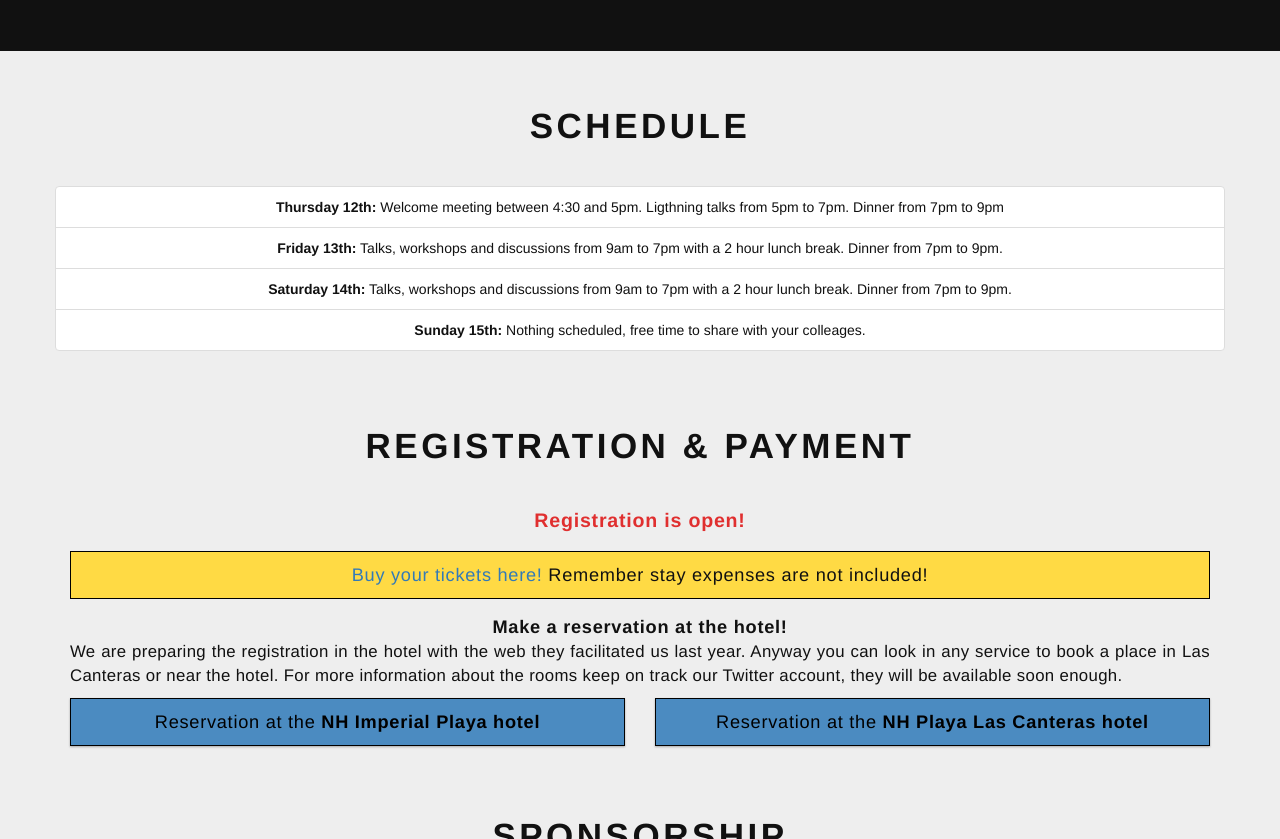
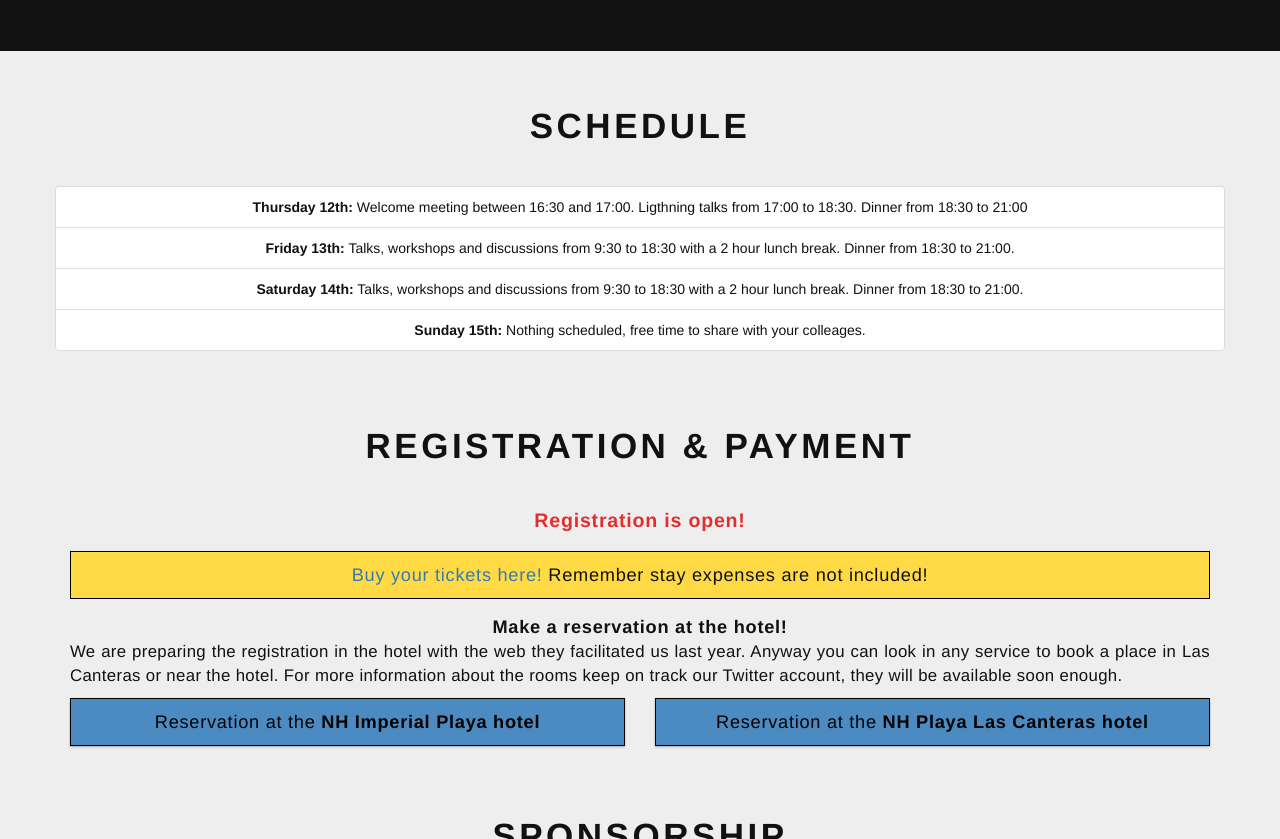
Before and after one commit to Suui/Socracan, a Jekyll site: the page built from home.html, in a window 1280 px wide and 900 px high, scrolled down 4123 px, cut to the strip 61-900 px from the top of the window. Built offline with Jekyll 4.4.1, drawn with Linux system fonts in a browser that asks for light colours.

Commit message:
Update dinner schedule and use 24 hours formats

```diff
--- a/_layouts/home.html
+++ b/_layouts/home.html
@@ -128,9 +128,9 @@
           <div class="row">
             <div class="title">Schedule</div>
             <ul class="list-group">
-              <li class="list-group-item"><b>Thursday 12th:</b> Welcome meeting between 4:30 and 5pm. Ligthning talks from 5pm to 7pm. Dinner from 7pm to 9pm</li>
-              <li class="list-group-item"><b>Friday 13th:</b> Talks, workshops and discussions from 9am to 7pm with a 2 hour lunch break. Dinner from 7pm to 9pm.</li>
-              <li class="list-group-item"><b>Saturday 14th:</b> Talks, workshops and discussions from 9am to 7pm with a 2 hour lunch break. Dinner from 7pm to 9pm.</li>
+              <li class="list-group-item"><b>Thursday 12th:</b> Welcome meeting between 16:30 and 17:00. Ligthning talks from 17:00 to 18:30. Dinner from 18:30 to 21:00</li>
+              <li class="list-group-item"><b>Friday 13th:</b> Talks, workshops and discussions from 9:30 to 18:30 with a 2 hour lunch break. Dinner from 18:30 to 21:00.</li>
+              <li class="list-group-item"><b>Saturday 14th:</b> Talks, workshops and discussions from 9:30 to 18:30 with a 2 hour lunch break. Dinner from 18:30 to 21:00.</li>
               <li class="list-group-item"><b>Sunday 15th:</b> Nothing scheduled, free time to share with your colleages.</li>
             </ul>
           </div>
```
